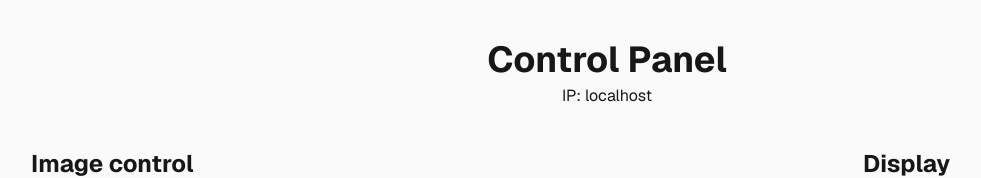
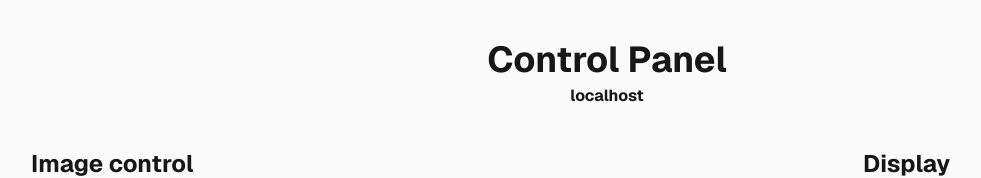
Before and after one commit to eioluseyi/pinnacle, a Next.js app: page / in a window 1280 px wide. Shown: the top 178 px of the page, without its empty margins (33-1014 px from the left). Built offline with nearby package versions, Linux system fonts and the light colour scheme; no server answers.

Commit message:
Update control panel UI to display the local IP address in bold for improved visibility and consistency.

```diff
--- a/app/page.tsx
+++ b/app/page.tsx
@@ -107,7 +107,7 @@ export default function Home() {
   return (
     <div className='flex-1 bg-zinc-50 font-sans dark:bg-black p-10'>
       <h1 className='text-4xl font-bold text-center w-full mb-1'>Control Panel</h1>
-      <p className='text-center w-full mb-10'>IP: {ipAddress}</p>
+      <p className='text-center w-full font-bold mb-10'>{ipAddress}</p>
       <div className='flex max-w-6xl mx-auto gap-4'>
         <main className='grid flex-1 gap-10 h-full'>
           <h2 className='text-2xl font-bold'>Image control</h2>
```
